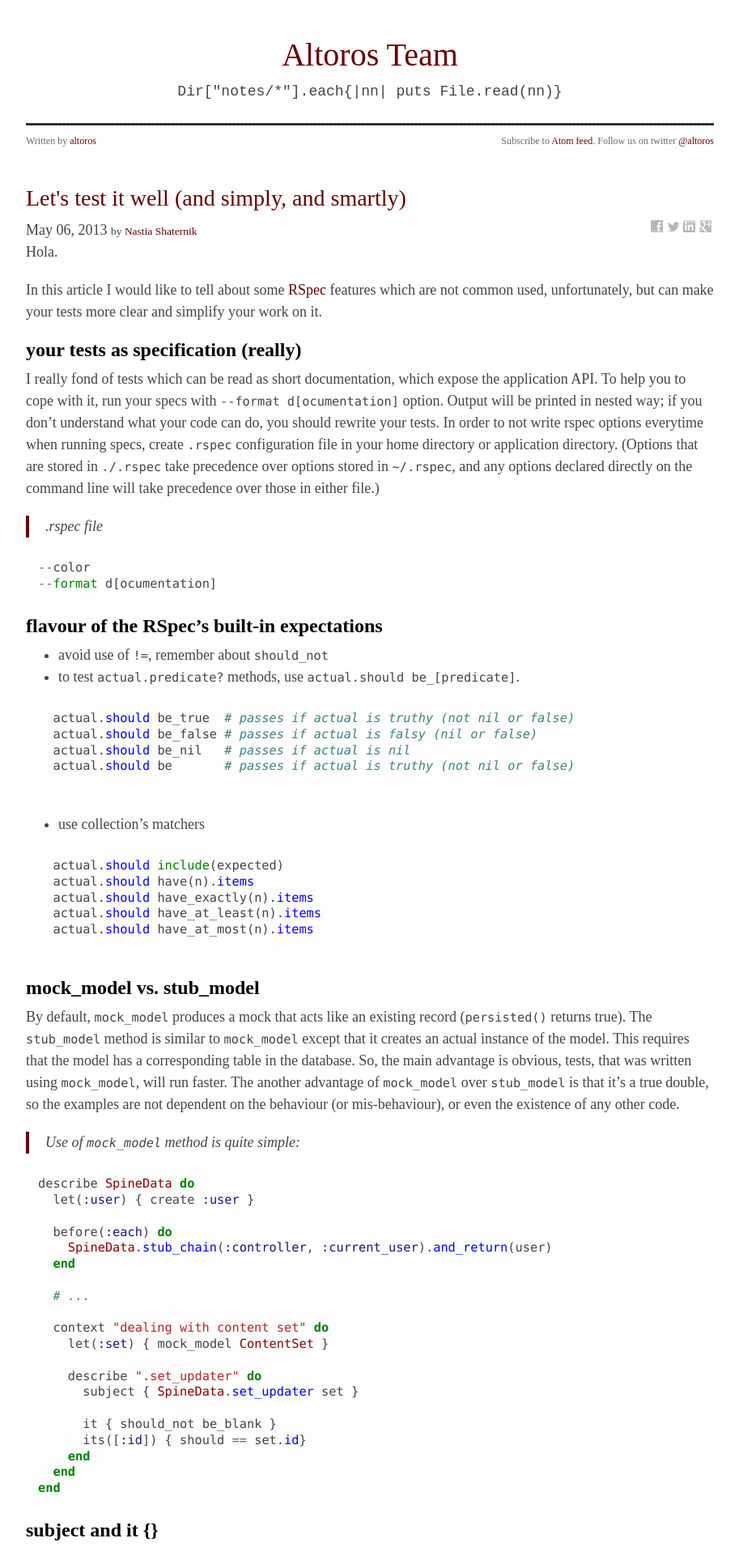
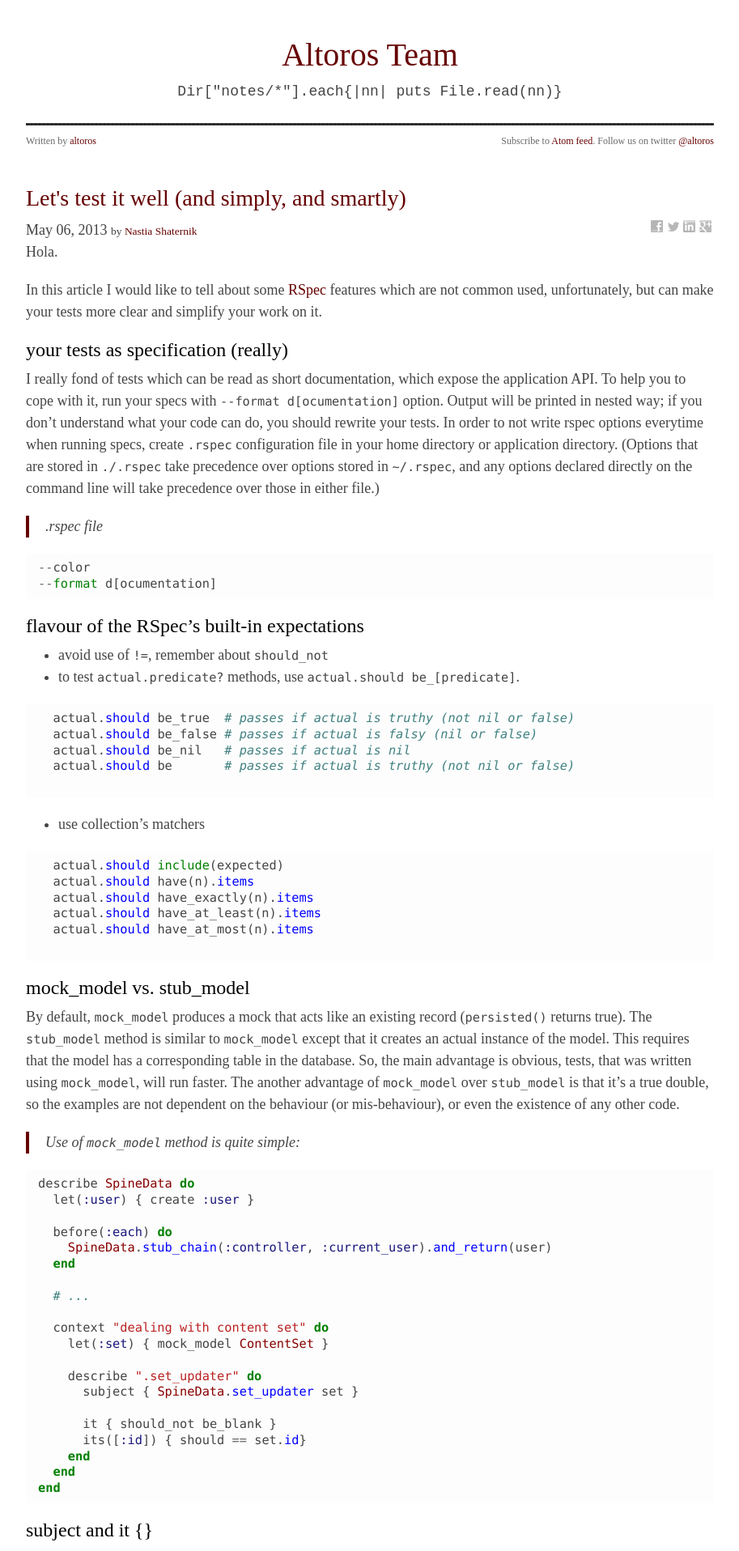
Before and after one commit to Altoros/altoros.github.com, a Jekyll site: the page built from _posts/2013-05-06-lets-test-it-well.markdown, in a window 1280 px wide. Shown: the top 1916 px of the page at 81% size, without its empty margins (183-1096 px from the left). Built offline with Jekyll 4.4.1, drawn with Linux system fonts in a browser that asks for light colours; Markdown is read by kramdown in place of the engine named in the settings; comment, search, counter and statistics services are not loaded.

Commit message:
Remove boldness from headlines

```diff
--- a/_posts/2013-05-06-lets-test-it-well.markdown
+++ b/_posts/2013-05-06-lets-test-it-well.markdown
@@ -12,7 +12,7 @@ In this article I would like to tell about some [RSpec](https://github.com/rspec
 
 <!-- full start -->
 
-## **your tests as specification (really)**
+## your tests as specification (really)
 
 I really fond of tests which can be read as short documentation, which expose the application API. To help you to cope with it, run your specs with `--format d[ocumentation]` option.
 Output will be printed in nested way; if you don't understand what your code can do, you should rewrite your tests.
@@ -25,7 +25,7 @@ In order to not write rspec options everytime when running specs, create `.rspec
 {% endhighlight %}
 
 
-## **flavour of the RSpec’s built-in expectations**
+## flavour of the RSpec’s built-in expectations
 
 * avoid use of `!=`, remember about `should_not`
 * to test `actual.predicate?` methods, use `actual.should be_[predicate]`.
@@ -45,7 +45,7 @@ In order to not write rspec options everytime when running specs, create `.rspec
   {% endhighlight %}
 
 
-## **mock_model vs. stub_model**
+## mock_model vs. stub_model
 
 By default, `mock_model` produces a mock that acts like an existing record (`persisted()` returns true).
 The `stub_model` method is similar to `mock_model` except that it creates an actual instance of the model. This requires that the model has a corresponding table in the database. So, the main advantage is obvious, tests, that was written using `mock_model`, will run faster.
@@ -76,7 +76,7 @@ end
 {% endhighlight %}
 
 
-## **subject and it {}**
+## subject and it {}
 
 In an example group, you can use the `subject` method to define an explicit subject for testing by passing it a block.
 Now you can use `it {}` constructions to specify matchers. It's just concise!
@@ -116,7 +116,7 @@ end
 {% endhighlight %}
 
 
-## **DRY!ness**
+## DRY!ness
 
 There are 2 strategies to share the same data among different examples.
 They are
```
